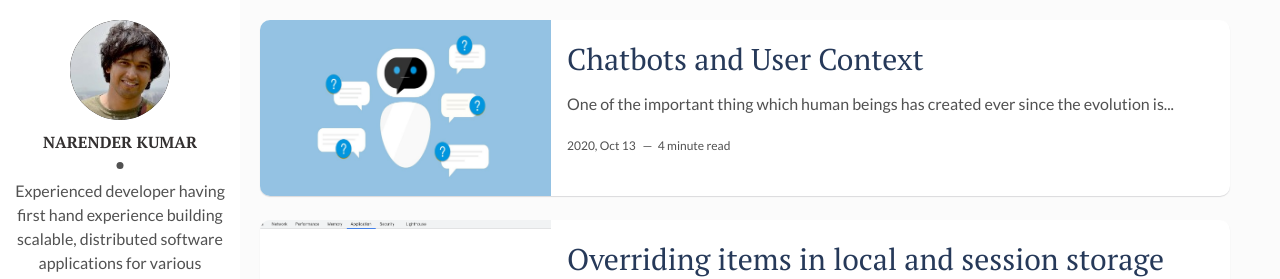
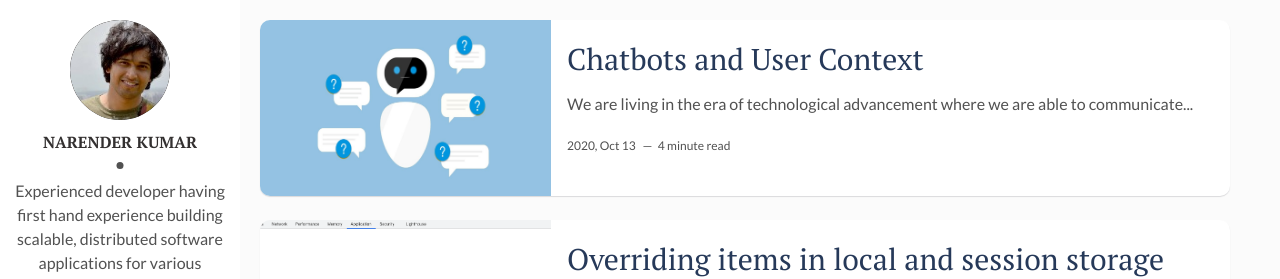
Before and after one commit to nkkize/nkkize.github.io, a Jekyll site: the page built from index.html, in a window 1280 px wide and 900 px high. Shown: the top 279 px of the window. Built offline with Jekyll 4.4.1, drawn with Linux system fonts in a browser that asks for light colours; the list of posts is cut into pages by our own code; some of the changed lines change nothing that is shown.

Commit message:
Update 2020-10-13-chatbot-development-and-user-context.md

```diff
--- a/_posts/2020-10-13-chatbot-development-and-user-context.md
+++ b/_posts/2020-10-13-chatbot-development-and-user-context.md
@@ -7,7 +7,7 @@
 fig-caption: # Add figcaption (optional)
 tags: [Chatbots, user-context]
 ---
-One of the important thing which human beings has created ever since the evolution is the Language. Language makes us to understand each other and communicate our thoughts. there are more than 1 million languages around the world. Imagine a person who can speak and write in Japanese only talking with a person who knows only English, this seems a real problem for both of them to communicate with each other. The same is the issue with the computers. We are living in the era of technological advancement where we are able to communicate with the computers in a natural way using the natural language we speak in our day to day life. Ex. Google assistant, amazon Alexa and so many other voice and chat assistants.  Language is not easy and hence making the computers to understand the natural language is really a tough job. There are natural language processing tools and services which helps us to convert voice to text and process the text to understand the intent of what we speak and extract the key information from the text so that computer can make wise decisions to reply in a smarter way using the key information. But this is not enough, sometimes we have to understand much more than this to reply to someone.
+We are living in the era of technological advancement where we are able to communicate with the computers in a natural way using the natural language we speak. We use voice and chat based assistants and devices such as Google home and google Assistant, Amazon Alexa etc eveery day. Lets think about how these applications work. The natural language processing tools and services helps us to convert the voice to text, and process the text to understand the intent of what we speak. Based on the intent and other extracted informations from the said text, the assistant makes wise decisions to reply in a smarter way. But this is not enough, sometimes have to understand much more than this to reply .
 
 <img src="https://media3.giphy.com/media/Up7LOrG2RI89zDa0tC/200.gif?cid=ecf05e47y5d5drbust7n9zsu2lak3ezjb5v5hs3hbs1aotxj&rid=200.gif&ct=g" width="175px">
 
```
